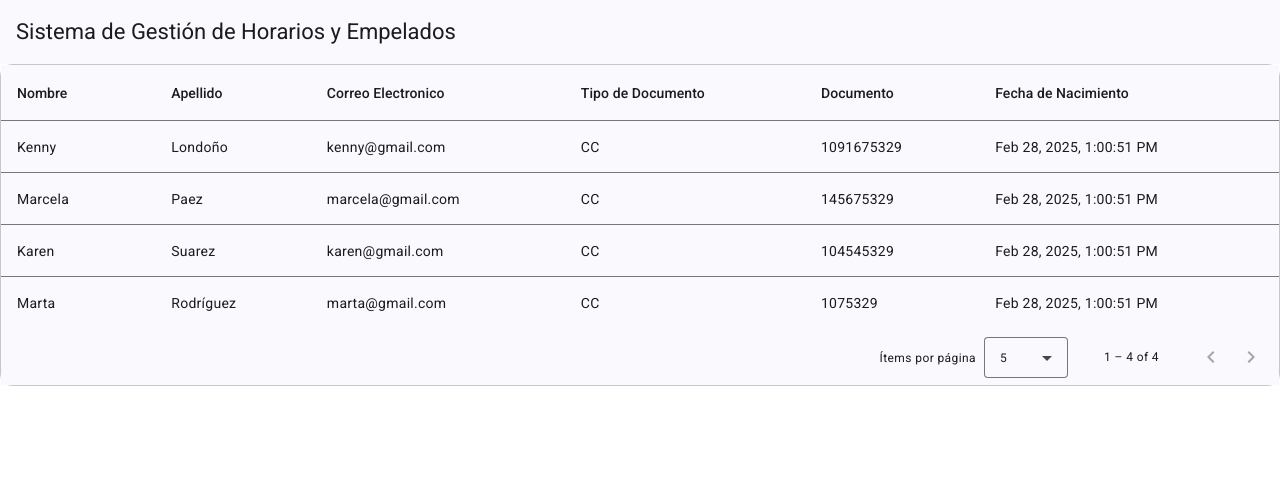
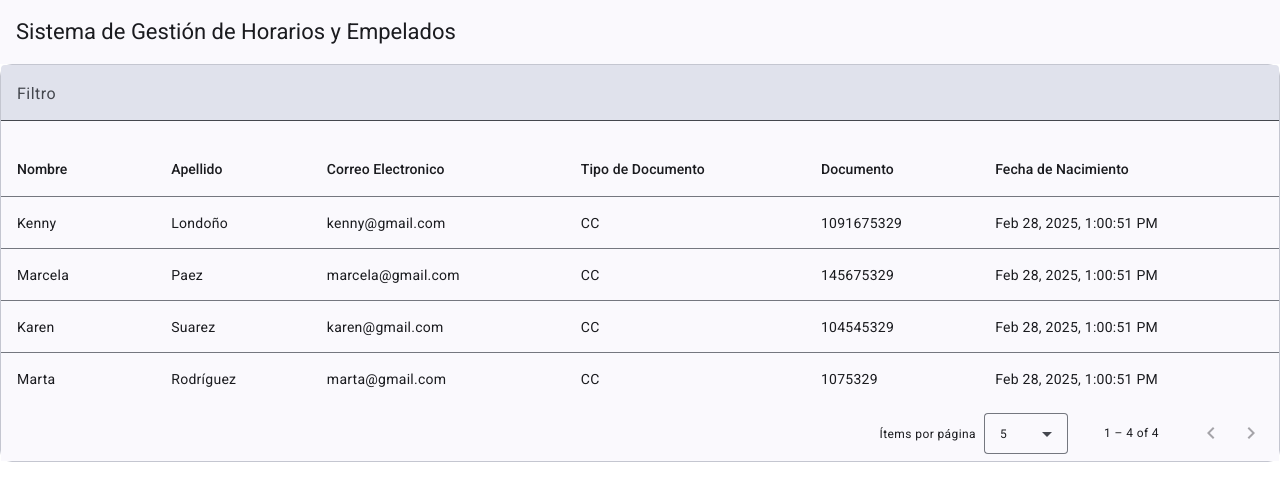
Before and after one commit to kennyLond/FrontEnd--Sistema-de-Horarios-y-Permisos, an Angular app: page / in a window 1280 px wide. Shown: the top 492 px of the page. Built offline with nearby package versions, Linux system fonts and the light colour scheme.

Commit message:
termine el filtro de busqueda y voy a iniciar modo share, ademas de agregar botones

```diff
--- a/src/app/components/list-personas/list-personas.component.html
+++ b/src/app/components/list-personas/list-personas.component.html
@@ -2,6 +2,12 @@
     <span>Sistema de Gestión de Horarios y Empelados</span>
 </mat-toolbar>
 <mat-card appearance="outlined">
+
+    <mat-form-field>
+        <mat-label>Filtro</mat-label>
+        <input matInput  (keyup)="applyFilter($event)" #input autocomplete="off" >
+    </mat-form-field>
+
     <table matSort mat-table [dataSource]="dataSource" class="mat-elevation-z5">
 
         <ng-container matColumnDef="nombre">
--- a/src/app/components/list-personas/list-personas.component.ts
+++ b/src/app/components/list-personas/list-personas.component.ts
@@ -5,6 +5,8 @@
 import { MatPaginator, MatPaginatorModule } from '@angular/material/paginator';
 import { MatSort, MatSortModule } from '@angular/material/sort';
 import { Component, ViewChild, AfterViewInit } from '@angular/core';
+import {MatFormFieldModule} from '@angular/material/form-field';
+import {MatInputModule} from '@angular/material/input';
 
 // Importación de CommonModule
 import { CommonModule } from '@angular/common';
@@ -13,7 +15,7 @@
 @Component({
   selector: 'app-list-personas',
   standalone: true,
-  imports: [MatToolbarModule, MatCardModule, MatTableModule, CommonModule, MatPaginatorModule, MatSortModule],
+  imports: [MatToolbarModule, MatCardModule, MatTableModule, CommonModule, MatPaginatorModule, MatSortModule,MatFormFieldModule,MatInputModule],
   templateUrl: './list-personas.component.html',
   styleUrls: ['./list-personas.component.css'] // 🔹 Corregido "styleUrls"
 })
@@ -33,6 +35,11 @@
     this.dataSource.sort = this.sort;
     this.dataSource.paginator._intl.itemsPerPageLabel = "Ítems por página";
   }
+
+  applyFilter(event: Event) {
+    const filterValue = (event.target as HTMLInputElement).value;
+    this.dataSource.filter = filterValue.trim().toLowerCase();
+  }
 }
 
 // Datos de ejemplo
```
